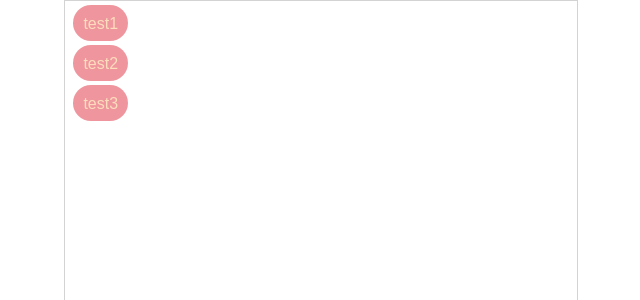
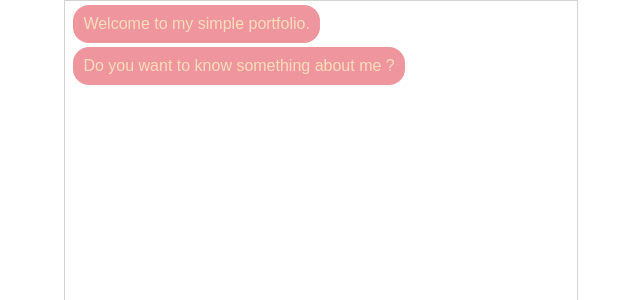
Before and after one commit to PanicP/panicp-profile, a React app: page /chat in a window 1280 px wide. Shown: the top 300 px of the page, without its empty margins (319-959 px from the left). Built offline with nearby package versions, Linux system fonts and the light colour scheme.

Commit message:
wip: change bubble css and try some sentence'

```diff
--- a/src/components/chat/Bubble.scss
+++ b/src/components/chat/Bubble.scss
@@ -6,12 +6,13 @@ $color5: #69585F;
 
 .bubble-container {
   background-color: $color4;
-  border-radius: 2em;
+  border-radius: 1em;
   padding: 10px;
   width: fit-content;
 
   > .bubble-label {
     color: $color3;
-    height: 1em;
+    // height: 1em;
+    word-break: break-word;
   }
 }
--- a/src/components/chat/Bubble.tsx
+++ b/src/components/chat/Bubble.tsx
@@ -2,17 +2,24 @@ import React from 'react'
 import './Bubble.scss'
 
 interface IChatBubble {
-  label: string
+  label: string,
+  // link:
 }
 
-const ChatBubble = ({ label }: IChatBubble) => (
-  <div>
-    <div className='bubble-container'>
-      <div className='bubble-label'>
-        { label }
+const ChatBubble = ({ label }: IChatBubble) => {
+  const handleOnClickBubble = () => {
+    console.log('testonclick')
+  }
+
+  return (
+    <div>
+      <div className='bubble-container' onClick={ () => handleOnClickBubble()}>
+        <div className='bubble-label'>
+          {label}
+        </div>
       </div>
     </div>
-  </div>
-)
+  )
+}
 
 export default ChatBubble
--- a/src/components/pages/ChatPage.tsx
+++ b/src/components/pages/ChatPage.tsx
@@ -1,16 +1,29 @@
 import React from 'react'
 import Default from 'Components/layout/Default'
-import ChatBubble from 'Components/chat/Bubble'
 import ChatLayout from 'Components/layout/ChatLayout'
 import LeftBubbleList from 'Components/chat/LeftBubbleList'
 
-export default () => (
+export default () => {
+    const mySentence = {
+        1: 'Welcome to my simple portfolio.',
+        2: 'Do you want to know something about me ?',
+    }
+
+    const yourSentence = {
+        1: 'Yes.',
+        2: 'No.'
+    }
+
+    const greeting = [ mySentence[1], mySentence[2] ]
+
+    return (
         <>
             <Default>
                 <ChatLayout>
-                <LeftBubbleList wordingList={['test1', 'test2', 'test3']} />
+                    <LeftBubbleList wordingList={greeting} />
                     {/* <ChatBubble label='test chat'></ChatBubble> */}
                 </ChatLayout>
             </Default>
         </>
     )
+}
```
Lines whose indentation alone changed are shown as unchanged.
